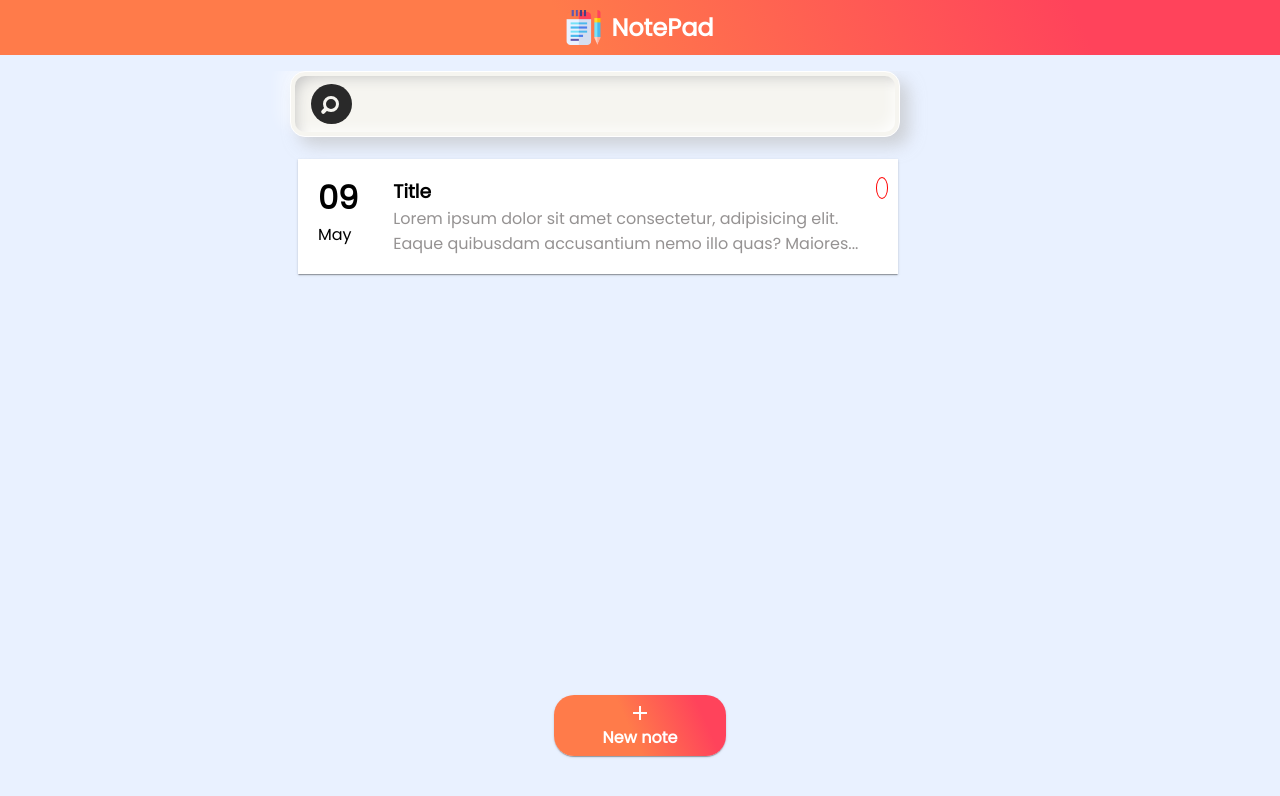
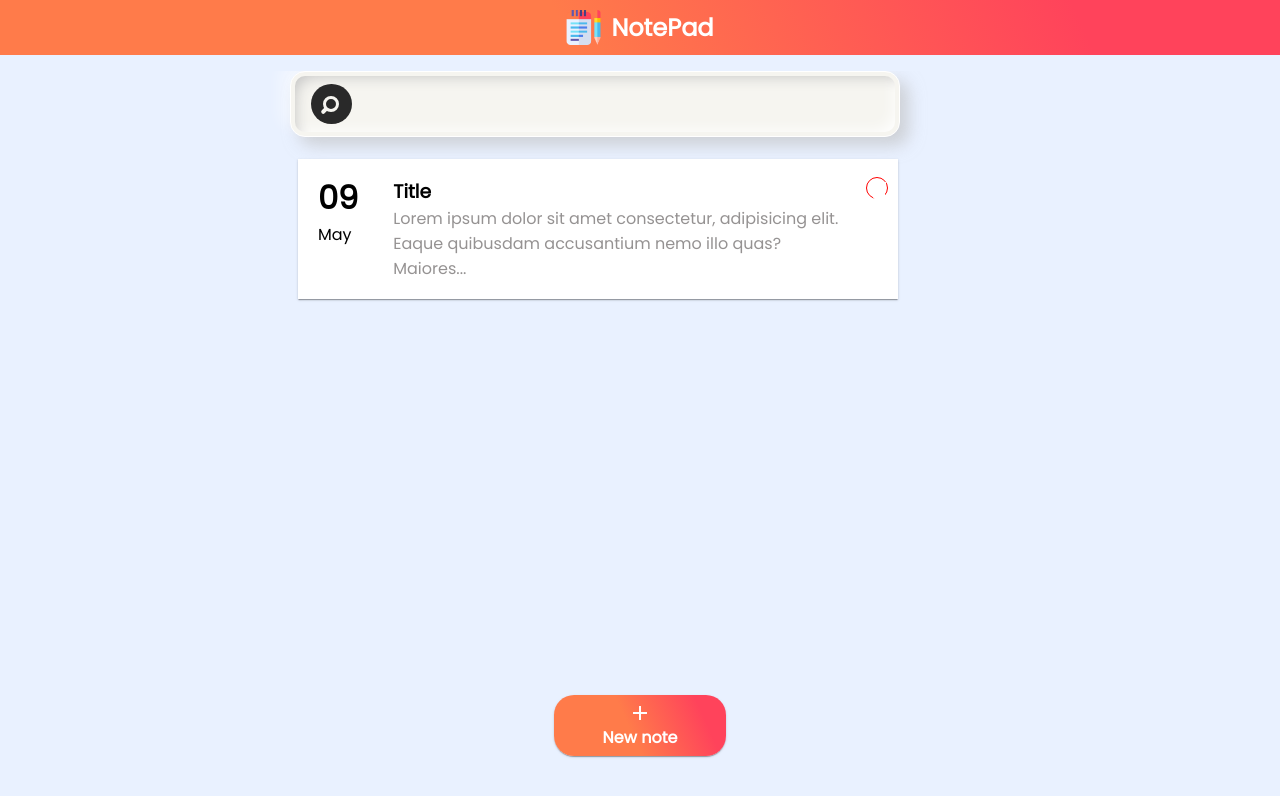
Before and after one commit to Moro-Afriyie/Note-App, an Angular app: page / in a window 1280 px wide. Shown: the top 796 px of the page. Built offline with nearby package versions, Linux system fonts and the light colour scheme.

Commit message:
added a delete icon to the cards to help the user delete a card

```diff
--- a/src/app/notepad-page/notepad-page.component.html
+++ b/src/app/notepad-page/notepad-page.component.html
@@ -22,7 +22,9 @@
                 <p class="card__body">{{noteDetails.body| truncate : 110 : true }}</p>
             </div>
             <div class="card__item__option delete js-option">
-                <i class="fas fa-trash"></i>
+                <span class="material-icons">
+                    delete
+                    </span>
             </div>
         </div>
     </div>
```
